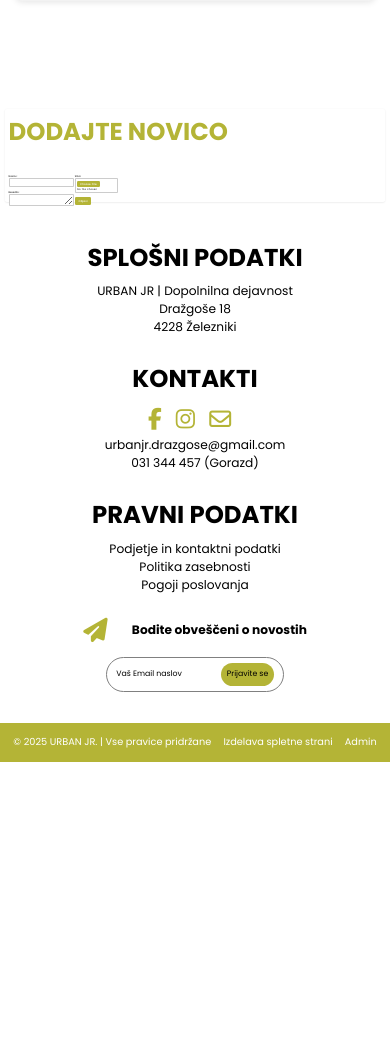
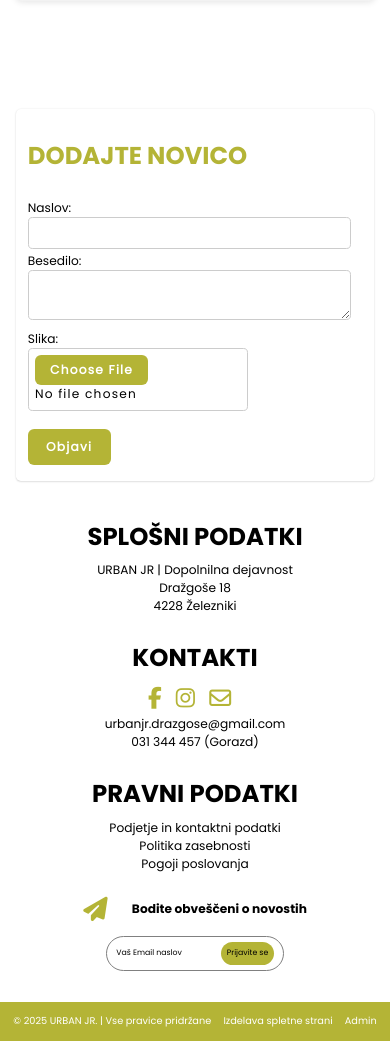
Before and after one commit to PintarBusiness/urbanjr, a Flask app: page /pregled in a window 390 px wide. Shown: the part 1504-2545 px from the top of the page. Before the commit the page ends 2266 px from the top, so only its background shows below. Run offline with Flask 2, Linux system fonts and the light colour scheme; the visitor is signed in with stand-in values (Sample User, id 1); data that the repository does not hold is empty.

Commit message:
Delujoč css za vse upam

```diff
--- a/static/css/slog.css
+++ b/static/css/slog.css
@@ -2139,6 +2139,140 @@ body.modal-open #novica-modal .modal-zapri {
 }
 
 
+@media (max-width: 768px) {
+
+    .prikaznovic
+    {
+        grid-template-columns: 1fr;
+        padding: 1em 0;
+        width: 80%;
+        margin: 0 auto;
+        font-size: 200%;
+        margin-top: 5em;
+    }
+
+    .novica
+    {
+        width: 100%;
+    }
+
+    .novica.glavna
+    {
+        flex-direction: column;
+        padding: 1em;
+    }
+
+    .novica.glavna img
+    {
+        width: 100%;
+        height: auto;
+    }
+
+    .novica.glavna .vsebina
+    {
+        width: 100%;
+    }
+
+    .novica.glavna p
+    {
+        display: -webkit-box;
+        -webkit-line-clamp: 8;
+        -webkit-box-orient: vertical;
+    }
+
+    .novica h1
+    {
+        font-size: 5em;
+    }
+
+    .novica h2, .novica.manjsa h2
+    {
+        font-size: 3em;
+    }
+
+    .novica p, .novica.manjsa p
+    {
+        font-size: 2em;
+    }
+
+    .novica.manjsa
+    {
+        padding: 1em;
+        width: 100%;
+    }
+
+    .novica.manjsa img
+    {
+        height: auto;
+    }
+
+    .gumb-odstrani
+    {
+        width: 100%;
+        padding: 1em;
+        font-size: 1.5em;
+        text-align: center;
+    }
+
+    .modal-vsebina
+    {
+        scale: 1.4;
+        top: 10%;
+        right: 1%;
+    }
+
+    .modal h2
+    {
+        font-size: 5em;
+    }
+
+    .modal p
+    {
+        font-size: 3em;
+        height: 20vh;
+        overflow-y: auto;
+    }
+
+    .modal .vsebina
+    {
+        height: fit-content;
+    }
+
+    .modal-glavna
+    {
+      flex-direction: column;
+      height: auto;
+      padding: 1em;
+    }
+
+    .modal-glavna img
+    {
+        width: 100%;
+        height: auto;
+    }
+
+    .modal-vsebina
+    {
+        width: 80%;
+        max-height: 90vh;
+        margin: 0 auto;
+        width: 80%;
+        max-height: 95vh;
+        overflow-y: auto;
+        margin: 0 auto;
+    }
+
+    .modal-zapri
+    {
+        top: 0.5em;
+        right: 0.5em;
+        font-size: 5em;
+        width: 1.3em;
+        height: 1.3em;
+    }
+}
+
+
 /* Prva stran - Kontakt */
 
 .prvastrankontakt
@@ -3373,8 +3507,8 @@ body.modal-open #novica-modal .modal-zapri {
     flex: 1;
     background-color: #ffffff;
     padding: 1.5em;
-    border-radius: 0.75em;
-    box-shadow: 0 0.25em 0.75em rgba(0, 0, 0, 0.1);
+    border-radius: 2em;
+    box-shadow: 0 0.25em 0.75em rgba(0, 0, 0, 0.2);
     height: auto;
     max-height: 35em;
     width: 100%;
@@ -3529,14 +3663,45 @@ body.modal-open #novica-modal .modal-zapri {
         max-height: 40em;
     }
 
+    .podonov
+    {
+        width: 92%;
+        margin-left: auto;
+        margin-right: auto;
+    }
+
+    .dodajanjenovic
+    {
+        width: 80%;
+        max-height: fit-content;
+        padding-left: 5em;
+    }
+
+    .dodajanjenovic form
+    {
+        flex-direction: column;
+    }
+
     .dodajanjenovic h1
     {
         font-size: 10em;
-    }
-
-    .besedilono
-    {
-
+        margin-top: 1em;
+    }
+
+    .besedilono p, .slikaposljino p
+    {
+        font-size: 5em;
+    }
+
+    .dodajanjenovic input[type="text"], .dodajanjenovic textarea
+    {
+        max-width: 90%;
+    }
+
+    .dodajanjenovic .slikaposljino button
+    {
+        font-size: 5em;
+        margin-bottom: 1em;
     }
 }
 
```
